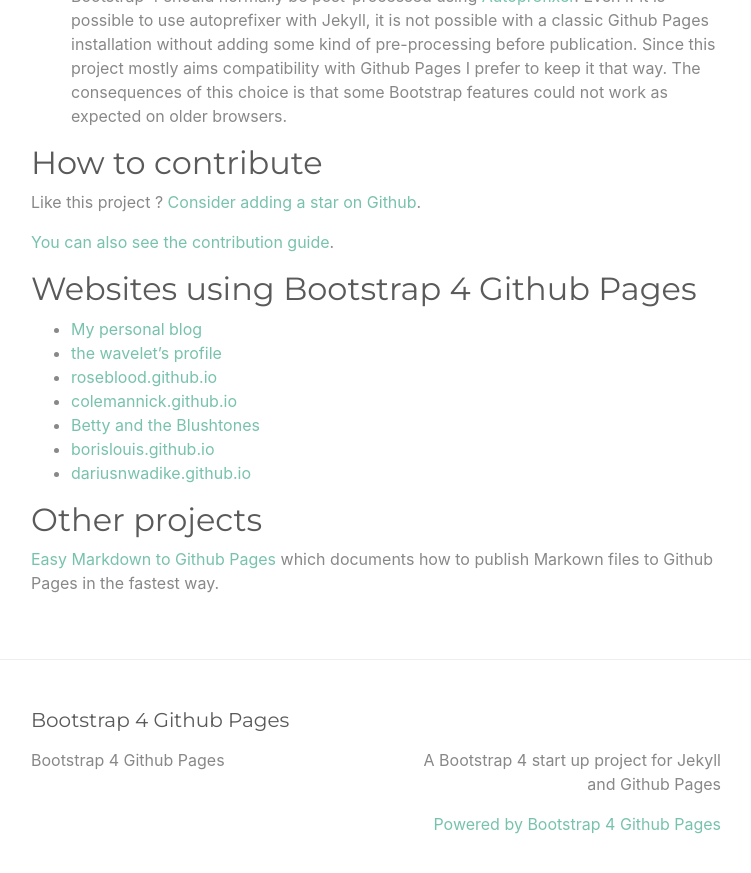
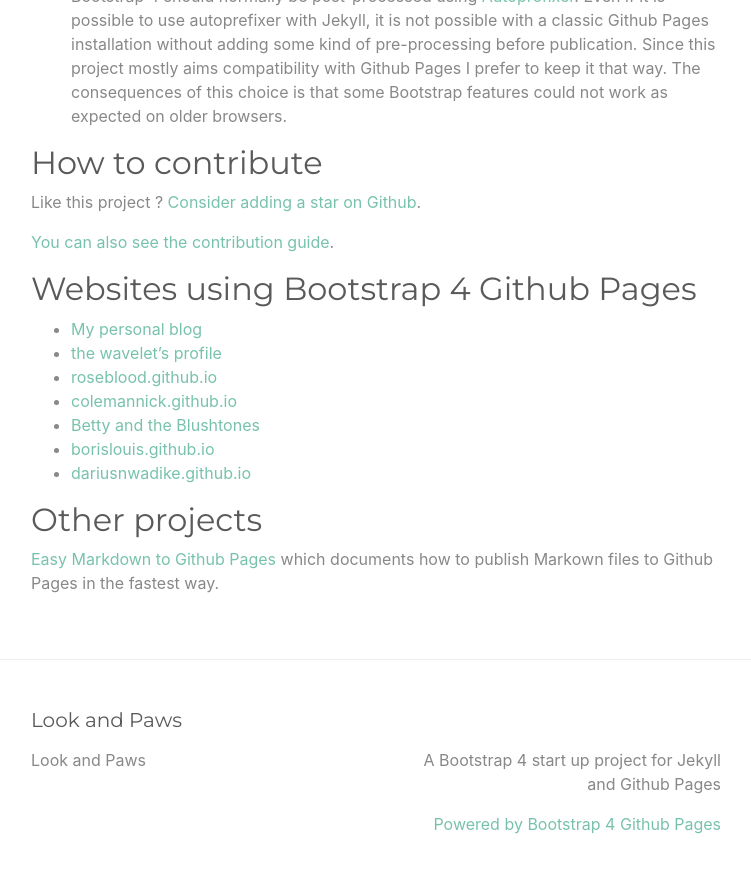
Before and after one commit to lookandpaws/lookandpaws.github.io, a Jekyll site: the page built from index.md, in a window 1280 px wide and 900 px high, scrolled down 2352 px. Shown: the top 873 px of the window, without its empty margins (264-1015 px from the left). Built offline with Jekyll 4.4.1, drawn with Linux system fonts in a browser that asks for light colours; some of the changed text lies outside the part shown.

Commit message:
Update _config.yml

```diff
--- a/_config.yml
+++ b/_config.yml
@@ -13,7 +13,7 @@
 # you will see them accessed via {{ site.title }}, {{ site.email }}, and so on.
 # You can create any custom variable you would like, and they will be accessible
 # in the templates via {{ site.myvariable }}.
-title: Bootstrap 4 Github Pages
+title: Look and Paws
 email: ""
 description: >- # this means to ignore newlines until "baseurl:"
   A Bootstrap 4 start up project for Jekyll and Github Pages
@@ -22,7 +22,7 @@
 #twitter_username: jekyllrb
 #github_username:  jekyll
 
-repository: "nicolas-van/bootstrap-4-github-pages"
+repository: "lookandpaws/lookandpaws.github.io"
 
 # Build settings
 plugins:
```
Also changed, not shown: 3 other files.
